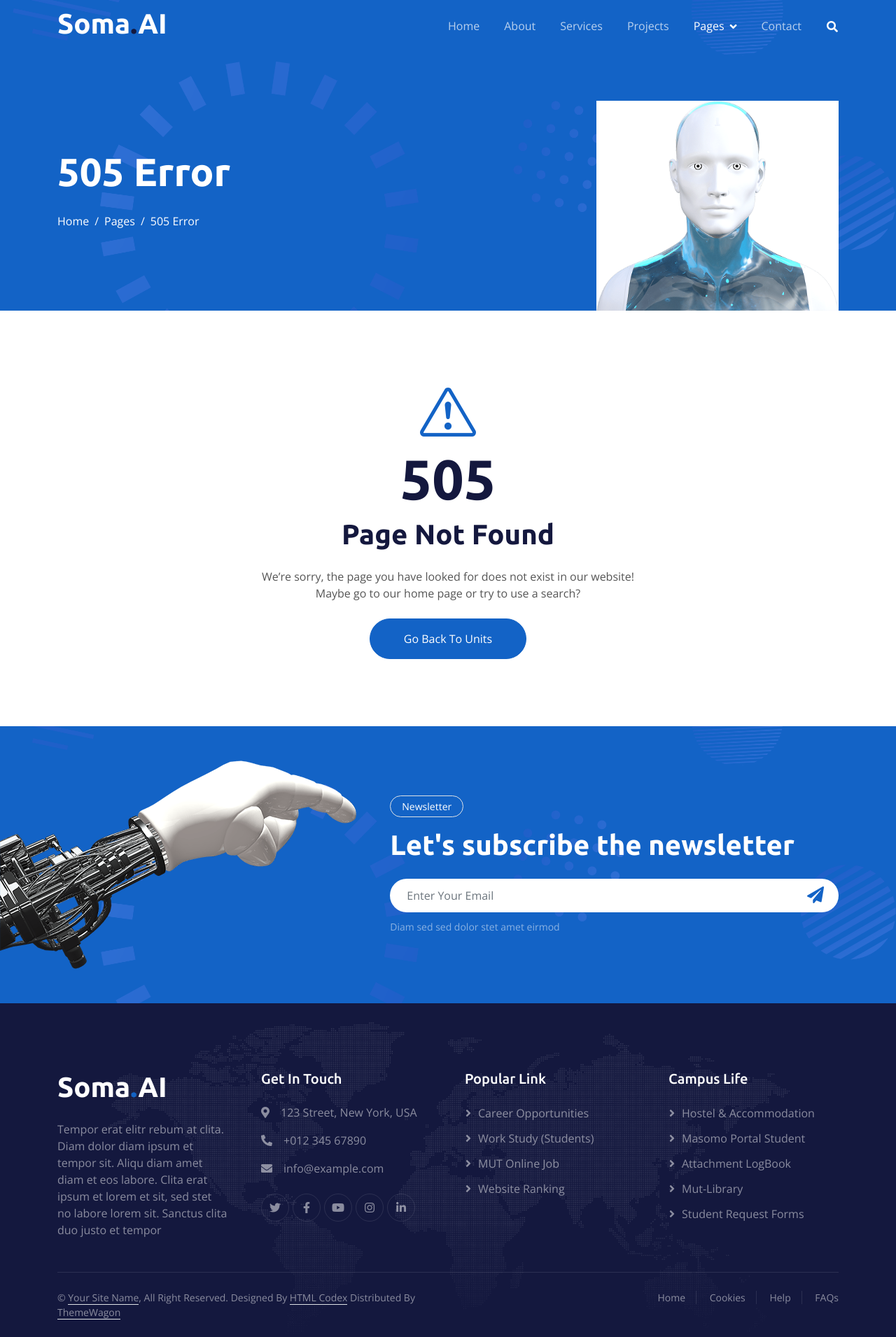
After one commit to steve-ongera/Real-Time-AI-Class-Attendance-with-Django, a Django app: page /AnyError/ in a window 1280 px wide. The commit adds this page. Shown: the whole page at 70% size. Run offline with Django 4.2, Linux system fonts and the light colour scheme; some libraries are stand-ins or nearby versions.

Commit message:
made changes on models

```diff
--- a/attendance/forms.py
+++ b/attendance/forms.py
@@ -119,3 +119,9 @@ class StudentProfileUpdateForm(forms.ModelForm):
             'parents_name': forms.TextInput(attrs={'class': 'form-control'}),
             'religion': forms.TextInput(attrs={'class': 'form-control'}),
         }
+
+
+class SetCurrentWeekForm(forms.ModelForm):
+    class Meta:
+        model = Unit
+        fields = ['current_week']
--- a/attendance/models.py
+++ b/attendance/models.py
@@ -68,6 +68,9 @@ class Unit(models.Model):
     year_of_study = models.IntegerField()  # e.g., 1st year, 2nd year, etc.
     lecturer = models.ForeignKey(LecturerProfile, on_delete=models.CASCADE, limit_choices_to={'role': 'lecturer'})
 
+    # Add a field for the current active week
+    current_week = models.CharField(max_length=2,null=True, blank=False, default='1')  # Tracks the current week students can sign for
+
     def __str__(self):
         return f'{self.unit_code} - {self.unit_name}'
 
--- a/attendance/urls.py
+++ b/attendance/urls.py
@@ -6,6 +6,7 @@ urlpatterns = [
     path('index/', views.index, name='index'),  # Home page to display scanned attendance
     path('scan/', views.scan, name='scan'),  # URL to scan faces
     path('ProfileError' ,views.ProfileError , name='ProfileError'),
+    path('AnyError/' ,views.AnyError , name='AnyError'),
     path('profiles/', views.profiles, name='profiles'),  # Admin URL to view all profiles
     path('details/', views.details, name='details'),  # Admin URL for details of last scanned face
     path('ajax/', views.ajax, name='ajax'),  # URL for AJAX requests (if applicable)
--- a/attendance/views.py
+++ b/attendance/views.py
@@ -22,6 +22,33 @@ from django.contrib import messages
 from .utils import  generate_attendance_pdf
 import re
 import time
+from django.db.models.signals import pre_save
+from django.dispatch import receiver
+from django.core.exceptions import ValidationError
+from django.utils.translation import gettext_lazy as _  # For translation support
+from django.utils.translation import gettext as _
+
+@receiver(pre_save, sender=Attendance)
+def restrict_future_signing(sender, instance, **kwargs):
+    # Get the associated unit
+    unit = instance.unit
+
+    try:
+        # Convert both weeks to integers for proper comparison
+        current_week = int(unit.current_week)  # Assuming 'current_week' is set in Unit model
+        attendance_week = int(instance.week)  # Convert the CharField 'week' to an integer
+    except ValueError:
+        pass
+        return redirect('AnyError')  # Redirect to an error page in case of invalid week format
+
+    # Restrict signing for future weeks
+    if attendance_week !=  current_week:
+         raise ValidationError(_("Cannot sign attendance for %s (Week %d). Current week is %d.") % (unit.unit_name, attendance_week, current_week))
+
+
+def AnyError(request):
+    return render(request, 'anyerror.html')
+
 
 
 # Path for sound notification
@@ -287,6 +314,18 @@ def unit_list(request):
     weeks = list(range(1, 11))  # Create a list of weeks from 1 to 1
     return render(request, 'units/unit_list.html', {'units': units, 'weeks': weeks})
 
+
+def set_current_week(request, unit_id):
+    unit = Unit.objects.get(id=unit_id)
+    if request.method == 'POST':
+        form = SetCurrentWeekForm(request.POST, instance=unit)
+        if form.is_valid():
+            form.save()
+            return redirect('unit_list')
+    else:
+        form = SetCurrentWeekForm(instance=unit)
+
+    return render(request, 'units/set_current_week.html', {'form': form})
 
 def unit_create(request):
     if request.method == 'POST':
--- /dev/null
+++ b/templates/anyerror.html
@@ -0,0 +1,261 @@
+{% load static %}
+<!DOCTYPE html>
+<html lang="en">
+
+<head>
+    <meta charset="utf-8">
+    <title>AI Class Attendance</title>
+    <meta content="width=device-width, initial-scale=1.0" name="viewport">
+    <meta content="" name="keywords">
+    <meta content="" name="description">
+
+    <!-- Favicon -->
+    <link href="{% static 'img/favicon.ico'%}" rel="icon">
+
+    <!-- Google Web Fonts -->
+    <link rel="preconnect" href="https://fonts.googleapis.com">
+    <link rel="preconnect" href="https://fonts.gstatic.com" crossorigin>
+    <link href="https://fonts.googleapis.com/css2?family=Open+Sans:wght@400;600&family=Ubuntu:wght@500;700&display=swap"
+        rel="stylesheet">
+
+    <!-- Icon Font Stylesheet -->
+    <link href="https://cdnjs.cloudflare.com/ajax/libs/font-awesome/5.10.0/css/all.min.css" rel="stylesheet">
+    <link href="https://cdn.jsdelivr.net/npm/bootstrap-icons@1.4.1/font/bootstrap-icons.css" rel="stylesheet">
+
+    <!-- Libraries Stylesheet -->
+    <link href="{% static 'lib/animate/animate.min.css'%}" rel="stylesheet">
+    <link href="{% static 'lib/owlcarousel/assets/owl.carousel.min.css'%}" rel="stylesheet">
+
+    <!-- Customized Bootstrap Stylesheet -->
+    <link href="{% static 'css/bootstrap.min.css'%}" rel="stylesheet">
+
+    <!-- Template Stylesheet -->
+    <link href="{% static 'css/style.css'%}" rel="stylesheet">
+</head>
+
+<body>
+    <!-- Spinner Start -->
+    <div id="spinner"
+        class="show bg-white position-fixed translate-middle w-100 vh-100 top-50 start-50 d-flex align-items-center justify-content-center">
+        <div class="spinner-grow text-primary" style="width: 3rem; height: 3rem;" role="status">
+            <span class="sr-only">Loading...</span>
+        </div>
+    </div>
+    <!-- Spinner End -->
+
+
+    <!-- Navbar Start -->
+    <div class="container-fluid sticky-top">
+        <div class="container">
+            <nav class="navbar navbar-expand-lg navbar-dark p-0">
+                <a href="index.html" class="navbar-brand">
+                    <h1 class="text-white">Soma<span class="text-dark">.</span>AI</h1>
+                </a>
+                <button type="button" class="navbar-toggler ms-auto me-0" data-bs-toggle="collapse"
+                    data-bs-target="#navbarCollapse">
+                    <span class="navbar-toggler-icon"></span>
+                </button>
+                <div class="collapse navbar-collapse" id="navbarCollapse">
+                    <div class="navbar-nav ms-auto">
+                        <a href="index.html" class="nav-item nav-link">Home</a>
+                        <a href="about.html" class="nav-item nav-link">About</a>
+                        <a href="service.html" class="nav-item nav-link">Services</a>
+                        <a href="project.html" class="nav-item nav-link">Projects</a>
+                        <div class="nav-item dropdown">
+                            <a href="#" class="nav-link dropdown-toggle active" data-bs-toggle="dropdown">Pages</a>
+                            <div class="dropdown-menu bg-light mt-2">
+                                <a href="feature.html" class="dropdown-item">Features</a>
+                                <a href="team.html" class="dropdown-item">Our Team</a>
+                                <a href="faq.html" class="dropdown-item">FAQs</a>
+                                <a href="testimonial.html" class="dropdown-item">Testimonial</a>
+                                <a href="404.html" class="dropdown-item active">404 Page</a>
+                            </div>
+                        </div>
+                        <a href="contact.html" class="nav-item nav-link">Contact</a>
+                    </div>
+                    <butaton type="button" class="btn text-white p-0 d-none d-lg-block" data-bs-toggle="modal"
+                        data-bs-target="#searchModal"><i class="fa fa-search"></i></butaton>
+                </div>
+            </nav>
+        </div>
+    </div>
+    <!-- Navbar End -->
+
+
+    <!-- Hero Start -->
+    <div class="container-fluid pt-5 bg-primary hero-header">
+        <div class="container pt-5">
+            <div class="row g-5 pt-5">
+                <div class="col-lg-6 align-self-center text-center text-lg-start mb-lg-5">
+                    <h1 class="display-4 text-white mb-4 animated slideInRight">505 Error</h1>
+                    <nav aria-label="breadcrumb">
+                        <ol class="breadcrumb justify-content-center justify-content-lg-start mb-0">
+                            <li class="breadcrumb-item"><a class="text-white" href="#">Home</a></li>
+                            <li class="breadcrumb-item"><a class="text-white" href="#">Pages</a></li>
+                            <li class="breadcrumb-item text-white active" aria-current="page">505 Error</li>
+                        </ol>
+                    </nav>
+                </div>
+                <div class="col-lg-6 align-self-end text-center text-lg-end">
+                    <img class="img-fluid" src="{% static 'img/hero-img.png'%}" alt="" style="max-height: 300px;">
+                </div>
+            </div>
+        </div>
+    </div>
+    <!-- Hero End -->
+
+
+    <!-- Full Screen Search Start -->
+    <div class="modal fade" id="searchModal" tabindex="-1">
+        <div class="modal-dialog modal-fullscreen">
+            <div class="modal-content" style="background: rgba(20, 24, 62, 0.7);">
+                <div class="modal-header border-0">
+                    <button type="button" class="btn btn-square bg-white btn-close" data-bs-dismiss="modal"
+                        aria-label="Close"></button>
+                </div>
+                <div class="modal-body d-flex align-items-center justify-content-center">
+                    <div class="input-group" style="max-width: 600px;">
+                        <input type="text" class="form-control bg-transparent border-light p-3"
+                            placeholder="Type search keyword">
+                        <button class="btn btn-light px-4"><i class="bi bi-search"></i></button>
+                    </div>
+                </div>
+            </div>
+        </div>
+    </div>
+    <!-- Full Screen Search End -->
+
+
+    <!-- 404 Start -->
+    <div class="container-fluid py-5 wow fadeIn" data-wow-delay="0.1s">
+        <div class="container text-center py-5">
+            <div class="row justify-content-center">
+                <div class="col-lg-6">
+                    <i class="bi bi-exclamation-triangle display-1 text-primary"></i>
+                    <h1 class="display-1">505</h1>
+                        {% if messages %}
+                            <ul class="messages">
+                                {% for message in messages %}
+                                    <li{% if message.tags %} class="{{ message.tags }}"{% endif %}>{{ message }}</li>
+                                {% endfor %}
+                            </ul>
+                        {% endif %}
+                    <h1 class="mb-4">Page Not Found</h1>
+                    <p class="mb-4">We’re sorry, the page you have looked for does not exist in our website! Maybe go to our home page or try to use a search?</p>
+                    <a class="btn btn-primary rounded-pill py-3 px-5" href="{% url 'unit_list'%}">Go Back To Units</a>
+                </div>
+            </div>
+        </div>
+    </div>
+    <!-- 404 End -->
+
+
+    <!-- Newsletter Start -->
+    <div class="container-fluid bg-primary newsletter py-5">
+        <div class="container">
+            <div class="row g-5 align-items-center">
+                <div class="col-md-5 ps-lg-0 pt-5 pt-md-0 text-start wow fadeIn" data-wow-delay="0.3s">
+                    <img class="img-fluid" src="{% static 'img/newsletter.png'%}" alt="">
+                </div>
+                <div class="col-md-7 py-5 newsletter-text wow fadeIn" data-wow-delay="0.5s">
+                    <div class="btn btn-sm border rounded-pill text-white px-3 mb-3">Newsletter</div>
+                    <h1 class="text-white mb-4">Let's subscribe the newsletter</h1>
+                    <div class="position-relative w-100 mt-3 mb-2">
+                        <input class="form-control border-0 rounded-pill w-100 ps-4 pe-5" type="text"
+                            placeholder="Enter Your Email" style="height: 48px;">
+                        <button type="button" class="btn shadow-none position-absolute top-0 end-0 mt-1 me-2"><i
+                                class="fa fa-paper-plane text-primary fs-4"></i></button>
+                    </div>
+                    <small class="text-white-50">Diam sed sed dolor stet amet eirmod</small>
+                </div>
+            </div>
+        </div>
+    </div>
+    <!-- Newsletter End -->
+
+
+    <!-- Footer Start -->
+    <div class="container-fluid bg-dark text-white-50 footer pt-5">
+        <div class="container py-5">
+            <div class="row g-5">
+                <div class="col-md-6 col-lg-3 wow fadeIn" data-wow-delay="0.1s">
+                    <a href="index.html" class="d-inline-block mb-3">
+                        <h1 class="text-white">Soma<span class="text-primary">.</span>AI</h1>
+                    </a>
+                    <p class="mb-0">Tempor erat elitr rebum at clita. Diam dolor diam ipsum et tempor sit. Aliqu diam
+                        amet diam et eos labore. Clita erat ipsum et lorem et sit, sed stet no labore lorem sit. Sanctus
+                        clita duo justo et tempor</p>
+                </div>
+                <div class="col-md-6 col-lg-3 wow fadeIn" data-wow-delay="0.3s">
+                    <h5 class="text-white mb-4">Get In Touch</h5>
+                    <p><i class="fa fa-map-marker-alt me-3"></i>123 Street, New York, USA</p>
+                    <p><i class="fa fa-phone-alt me-3"></i>+012 345 67890</p>
+                    <p><i class="fa fa-envelope me-3"></i>info@example.com</p>
+                    <div class="d-flex pt-2">
+                        <a class="btn btn-outline-light btn-social" href=""><i class="fab fa-twitter"></i></a>
+                        <a class="btn btn-outline-light btn-social" href=""><i class="fab fa-facebook-f"></i></a>
+                        <a class="btn btn-outline-light btn-social" href=""><i class="fab fa-youtube"></i></a>
+                        <a class="btn btn-outline-light btn-social" href=""><i class="fab fa-instagram"></i></a>
+                        <a class="btn btn-outline-light btn-social" href=""><i class="fab fa-linkedin-in"></i></a>
+                    </div>
+                </div>
+                <div class="col-md-6 col-lg-3 wow fadeIn" data-wow-delay="0.5s">
+                    <h5 class="text-white mb-4">Popular Link</h5>
+                    <a class="btn btn-link" href="https://www.mut.ac.ke/mut-jobs-advertisements/">Career Opportunities</a>
+                    <a class="btn btn-link" href="https://www.mut.ac.ke/work-study-application-for-semester-2-2023-2024-academic-year/">Work Study (Students)</a>
+                    <a class="btn btn-link" href="https://forms.gle/TVt6k3mQ5QQyHNBEA">MUT Online Job </a>
+                    <a class="btn btn-link" href="https://www.mut.ac.ke/muranga-university-of-technology-web-ranking/">Website Ranking</a>
+
+                </div>
+                <div class="col-md-6 col-lg-3 wow fadeIn" data-wow-delay="0.7s">
+                    <h5 class="text-white mb-4">Campus Life</h5>
+                    <a class="btn btn-link" href="#">Hostel & Accommodation</a>
+                    <a class="btn btn-link" href="#">Masomo Portal Student </a>
+                    <a class="btn btn-link" href="#">Attachment LogBook</a>
+                    <a class="btn btn-link" href="#">Mut-Library</a>
+                    <a class="btn btn-link" href="#">Student Request Forms</a>
+                </div>
+            </div>
+        </div>
+        <div class="container wow fadeIn" data-wow-delay="0.1s">
+            <div class="copyright">
+                <div class="row">
+                    <div class="col-md-6 text-center text-md-start mb-3 mb-md-0">
+                        &copy; <a class="border-bottom" href="#">Your Site Name</a>, All Right Reserved.
+
+                        <!--/*** This template is free as long as you keep the footer author’s credit link/attribution link/backlink. If you'd like to use the template without the footer author’s credit link/attribution link/backlink, you can purchase the Credit Removal License from "https://htmlcodex.com/credit-removal". Thank you for your support. ***/-->
+                        Designed By <a class="border-bottom" href="https://htmlcodex.com">HTML Codex</a> Distributed By <a class="border-bottom" href="https://themewagon.com">ThemeWagon</a>
+                    </div>
+                    <div class="col-md-6 text-center text-md-end">
+                        <div class="footer-menu">
+                            <a href="">Home</a>
+                            <a href="">Cookies</a>
+                            <a href="">Help</a>
+                            <a href="">FAQs</a>
+                        </div>
+                    </div>
+                </div>
+            </div>
+        </div>
+    </div>
+    <!-- Footer End -->
+
+
+    <!-- Back to Top -->
+    <a href="#" class="btn btn-lg btn-primary btn-lg-square back-to-top pt-2"><i class="bi bi-arrow-up"></i></a>
+
+
+     <!-- JavaScript Libraries -->
+     <script src="https://ajax.googleapis.com/ajax/libs/jquery/3.6.1/jquery.min.js"></script>
+     <script src="https://cdn.jsdelivr.net/npm/bootstrap@5.0.0/dist/js/bootstrap.bundle.min.js"></script>
+     <script src="{% static 'lib/wow/wow.min.js'%}"></script>
+     <script src="{% static 'lib/easing/easing.min.js'%}"></script>
+     <script src="{% static 'lib/waypoints/waypoints.min.js'%}"></script>
+     <script src="{% static 'lib/counterup/counterup.min.js'%}"></script>
+     <script src="{% static 'lib/owlcarousel/owl.carousel.min.js'%}"></script>
+
+     <!-- Template Javascript -->
+     <script src="{% static 'js/main.js'%}"></script>
+</body>
+
+</html>
--- a/templates/unit_attendance_table.html
+++ b/templates/unit_attendance_table.html
@@ -97,7 +97,7 @@
                     {% for unit in units_data %}
                         <h5>{{ unit.unit_name }} ({{ unit.unit_code }})  </h5>
                         <a href="{% url 'attendance_graph' unit.id %}" class="graph-link">View Attendance Graph</a>
-
+                        <div class="table-responsive">
                         <table>
                             <thead>
                                 <tr>
@@ -120,6 +120,7 @@
                                 {% endfor %}
                             </tbody>
                         </table>
+                    </div>
                     {% endfor %}
                 </div>
 
```
Also changed, not shown: templates/404.html (added, +261 -0 lines), templates/units/set_current_week.html (added, +24 -0 lines), attendance/migrations/0003_unit_current_week.py (added), attendance/migrations/0004_alter_unit_current_week.py (added), db.sqlite3.
